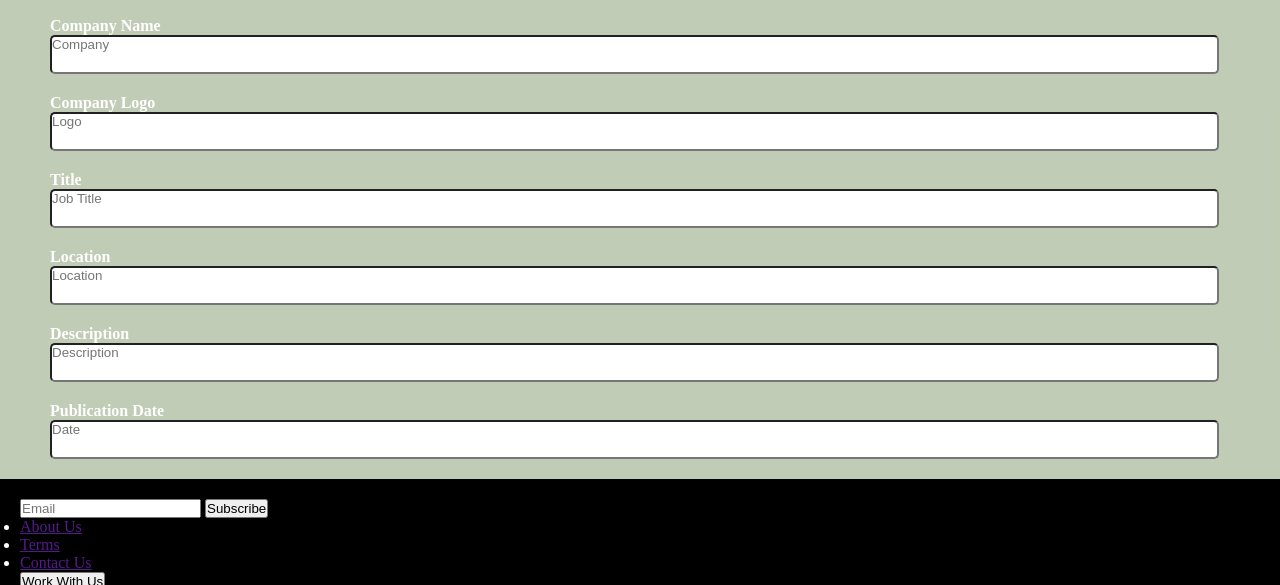
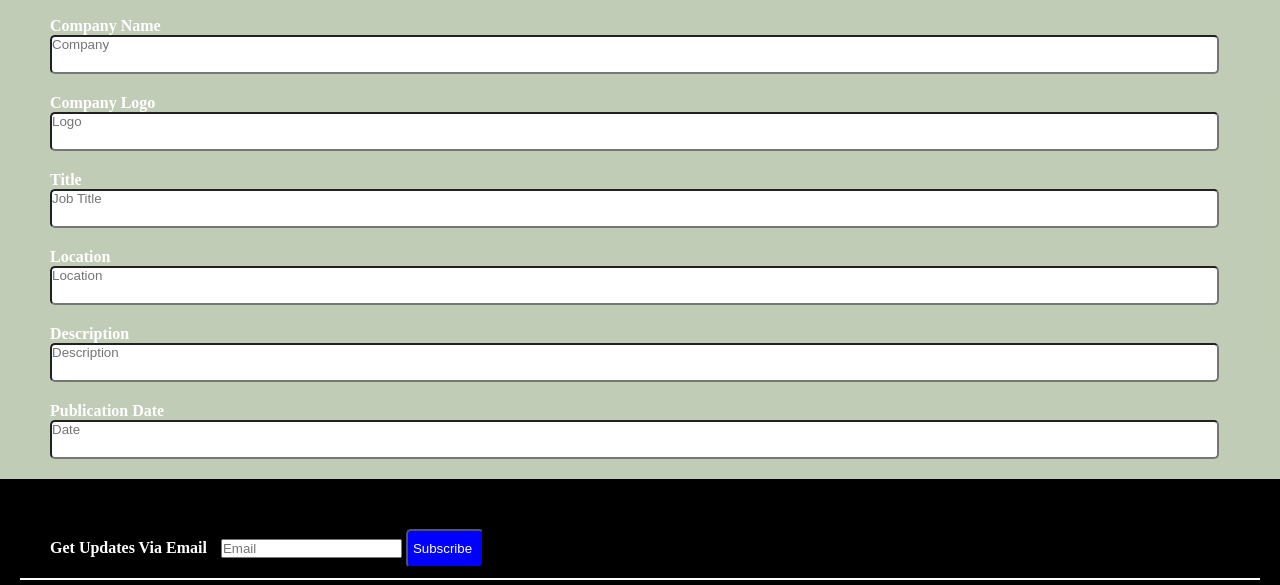
Before and after one commit to Pe-ngo/Phase-1-Project, a plain HTML site: page index.html in a window 1280 px wide. Shown: the part 917-1502 px from the top of the page. Drawn offline with Linux system fonts and the light colour scheme.

Commit message:
Fix and style the footer

```diff
--- a/assets/css/style.css
+++ b/assets/css/style.css
@@ -146,3 +146,106 @@ nav .links ul li a:hover{
     color: #fff;
     padding-bottom: 20px;
 }
+
+.emailUpdate{
+    padding: 10px;
+    border-radius: 5px;
+    margin-top: 10px;
+    margin-left: 10px;
+}
+
+.emailUpdate form button{
+    background-color: blue;
+    color: #fff;
+    border-radius: 5px;
+    padding: 10px;
+    margin-top: 10px;
+    padding-left: 5px;
+}
+
+.emailUpdate form .getUpdate{
+    font-weight: bold;
+    color: #fff;
+    padding: 10px;
+    margin-top: 10px;
+}
+.emailUpdate form button:hover{
+    background-color: #fff;
+    color: blue;
+}
+
+.border{
+    border: 1px solid #fff;
+    width: 100%;
+}
+
+.term ul{
+    display: flex;
+    list-style: none;
+    margin-left: 38px;
+    margin-top: 50px;
+}
+
+.term ul li{
+    padding-left: 20px;
+}
+
+.term ul li a{
+    color: #fff;
+    text-decoration: none;
+    font-weight: bold;
+}
+
+.term ul li a:hover{
+    background-color: blue;
+}
+
+.term ul button{
+    background-color: blue;
+    color: #fff;
+    border-radius: 5px;
+    margin-left: 20px;
+}
+
+.icons{
+    margin-left: 1000px;
+    margin-top: -20px;
+}
+
+.icons a{
+    color: #fff;
+    text-decoration: none;
+    font-weight: bold;
+    padding-left: 60px;
+}
+
+.icons a .fa-facebook:hover{
+    background-color: blue;
+}
+
+.icons a .fa-twitter:hover{
+    background-color: blue;
+}
+
+.icons a .fa-instagram:hover{
+    background-color: blue;
+}
+
+.icons a .fa-linkedin:hover{
+    background-color: blue;
+}
+
+.icons a .fa-github:hover{
+    background-color: blue;
+}
+.copy{
+    margin-left: 55px;
+    margin-top: 30px;
+    display: flex;
+    justify-content: space-between;
+    margin-bottom: 10px;
+}
+
+.copy .lit{
+    margin-right: 80px;
+}
--- a/index.html
+++ b/index.html
@@ -153,17 +153,21 @@
 
         <footer class="foot">
 
-            <div class="emailUpdates">
+            <div class="emailUpdate">
                 <form>
+                    <label for="update" class="getUpdate">Get Updates Via Email</label>
                     <input type="text" placeholder="Email">
                     <button type="submit">Subscribe</button>
                 </form>
 
             </div>
 
-            <div>
+            <div class="border"></div>
+
+            <div class="term">
                 <ul>
-                    <li><a href="">About Us</a></li>
+                    <li><a href="">Blog</a></li>
+                    <li><a href="">More</a></li>
                     <li><a href="">Terms</a></li>
                     <li><a href="">Contact Us</a></li>
                     <button class="buton">Work With Us</button>
@@ -178,11 +182,10 @@
                 <a href=""><i class="fa-brands fa-github"></i></a>
             </div>
 
-            <div>
+            <div class="copy">
                 <p>Copyright &copy; 2022</p>
-                <p>Phase-1-Project</p>
                 <p>All rights reserved.</p>
-                <p>This website is made with &hearts; by <a href="">Jeminho Technologies</a></p>
+                <p class="lit">This website is made with &hearts; by <strong>Jeminho Technologies.</strong></p>
             </div>
 
         </footer>
```
